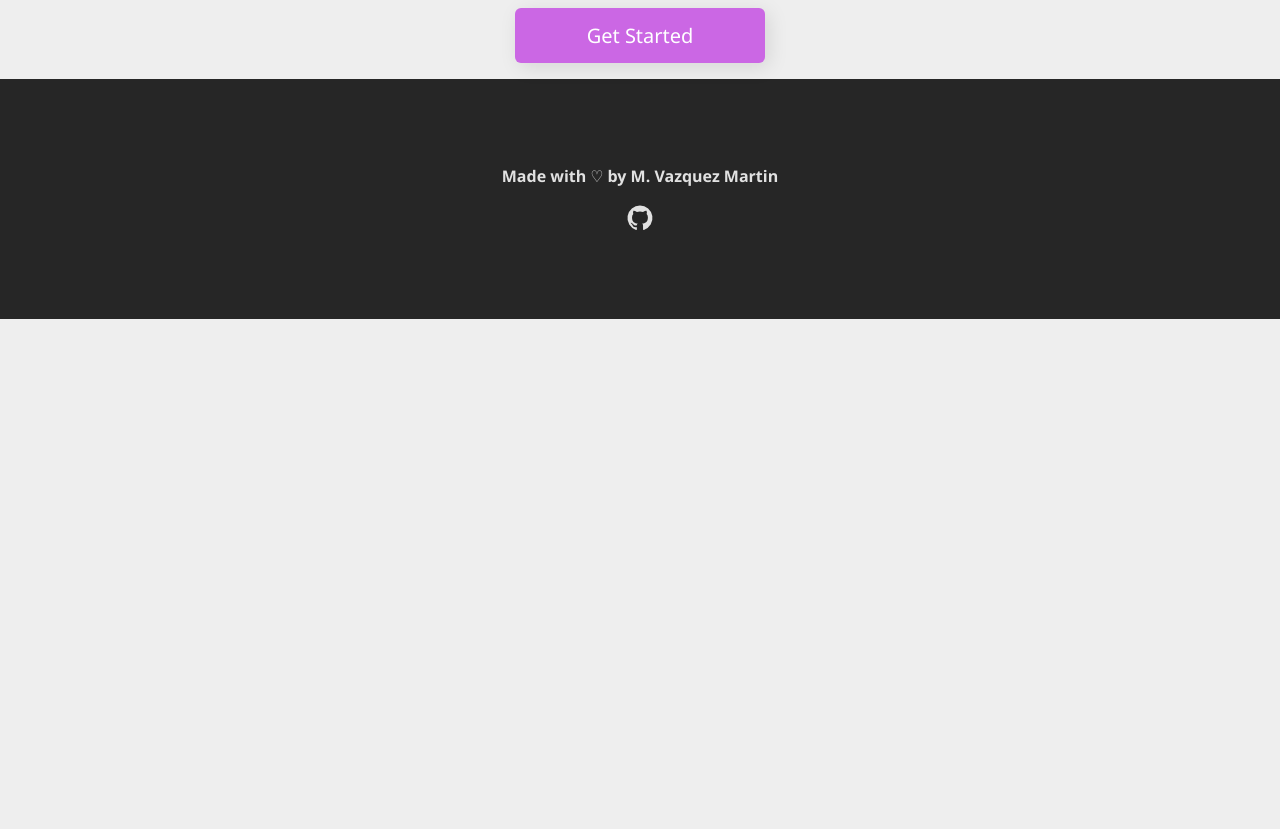
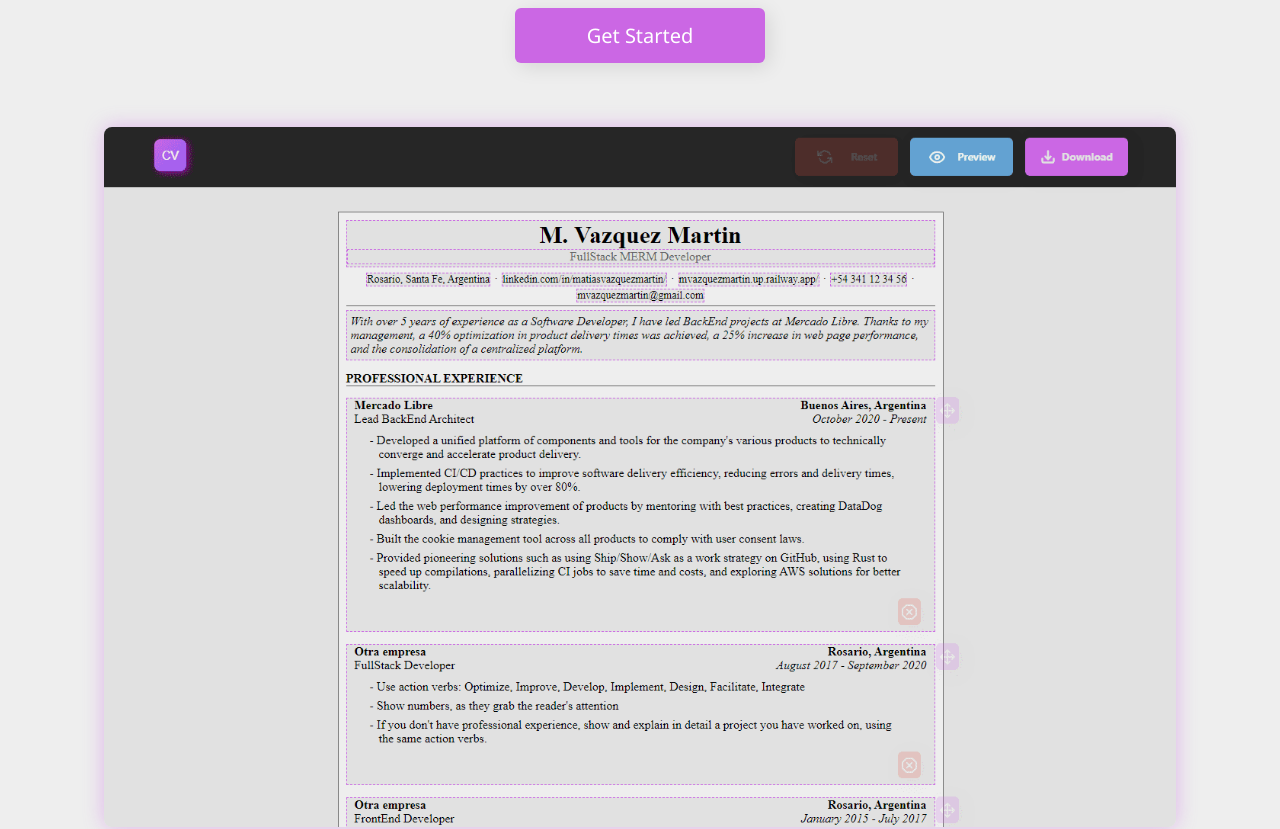
Before and after one commit to mvazquezmartin/cv_generator, a React (Vite) app: page / in a window 1280 px wide. Shown: the part 380-1209 px from the top of the page. Before the commit the page ends 800 px from the top, so only its background shows below. Built offline with nearby package versions, Linux system fonts and the light colour scheme; what @react-pdf/renderer would draw is missing.

Commit message:
feat: add screenshot app image

```diff
--- a/src/pages/Home/MainLayout.jsx
+++ b/src/pages/Home/MainLayout.jsx
@@ -2,6 +2,7 @@ import { useTranslation } from 'react-i18next';
 import { Footer } from '@/components/Footer/Footer';
 import { Header } from '@/components/Header/Header';
 import { useNavigate } from 'react-router-dom';
+import screenshot from '/Screenshot.png';
 import './mainLayout.css';
 
 export const MainLayout = () => {
@@ -30,6 +31,9 @@ export const MainLayout = () => {
               {t('home.button')}
             </button>
           </div>
+          <div className="screenshot-container">
+            <img src={screenshot} alt="screenshot from website" />
+          </div>
         </main>
       </div>
       <Footer />
--- a/src/pages/Home/mainLayout.css
+++ b/src/pages/Home/mainLayout.css
@@ -67,5 +67,16 @@
         }
       }
     }
+    .screenshot-container {
+      margin-top: 3rem;
+      max-width: 1200px;
+      img {
+        position: relative;
+        max-height: 700px;
+        border-radius: 8px;
+        z-index: 99;
+        box-shadow: 0px 0px 20px 0px #cb67e46b;
+      }
+    }
   }
 }
```
Also changed, not shown: public/Screenshot.png (added).
